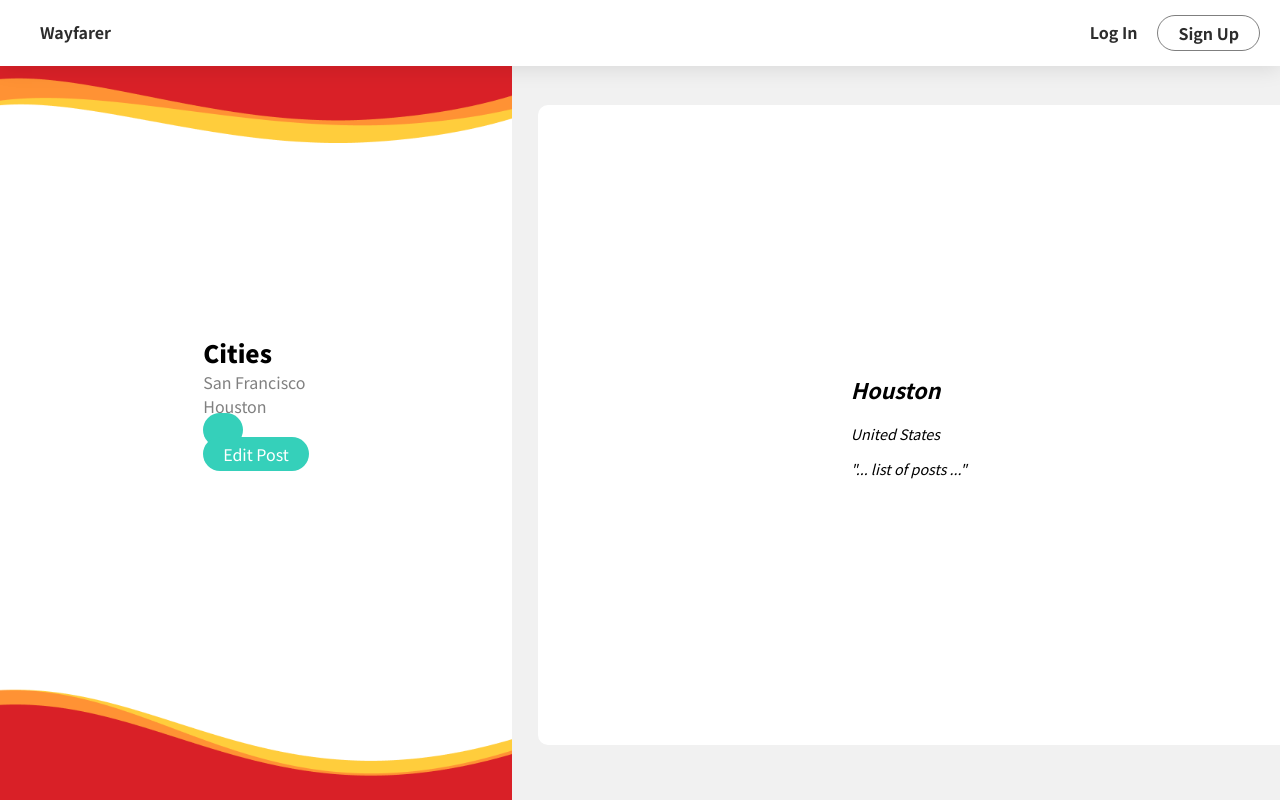
After one commit to isaiahcolson/travel-community, a Django app: page /cities/1/ in a window 1280 px wide. The commit adds this page. Run offline with Django 3.2, Linux system fonts and the light colour scheme; some libraries are stand-ins or nearby versions.

Commit message:
adds city html, url pattern, and views; not fully functional, updating branches before creating City Model and migrating

```diff
--- /dev/null
+++ b/main_app/templates/city.html
@@ -0,0 +1,34 @@
+{% extends 'base.html' %}
+{% block content %}
+
+
+<div class="post-aside">
+    <div class="post-details">
+      <div>
+        <h3>Cities</h3>
+    {% for city in city %}
+        <p>{{city.name}}</p>
+    {% endfor %}
+        <div>
+            <p><a href=""></a></p>
+        </div>
+      <div>
+        <a id="edit-post-button">Edit Post</a>
+      </div>
+    </div>
+  </div>
+
+
+  <div class="post-box">
+    <div class="post-content">
+      <article class="post-article">
+        <h1>{{obj_city.name}}</h1>
+        <p>{{obj_city.country}}</p>
+        <p>"... {{obj_city.posts}} ..."</p>
+      </article>
+    </div>
+  </div>
+
+
+
+{% endblock %}
--- a/main_app/urls.py
+++ b/main_app/urls.py
@@ -8,4 +8,5 @@
   path('login/', views.user_login, name='user_login'),
   path('profile/edit', views.user_edit, name='user_edit'),
   path('posts/<int:post_id>/', views.posts_detail, name='posts_detail'),
+  path('cities/<int:city_id>/', views.cities_detail, name='cities_detail')
 ]
--- a/main_app/views.py
+++ b/main_app/views.py
@@ -26,6 +26,18 @@
   Post(1, 'Good Times in Montreal', 'Montreal', 'Goofy Goof', 2020, 6, 20, 'eclectic neighborhoods; great views from the top of Mount Royal')
 ]
 
+# --- TEMPORARY CITY MODEL --- #
+class City:
+  def __init__(self, city_id, name, country, posts):
+    self.city_id = city_id
+    self.name = name
+    self.country = country
+    self.posts = posts
+
+cities = [
+  City(0, 'San Francisco', 'United States', 'list of posts'),
+  City(1, 'Houston', 'United States', 'list of posts')
+]
 
 def home(request):
   error_message = ''
@@ -89,3 +101,7 @@
   # post = Post.objects.get(id=post_id)
   context = { 'post' : posts[post_id] }
   return render(request, 'post.html', context)
+
+def cities_detail(request, city_id):
+  context = { 'city' : cities, 'obj_city' : cities[city_id] }
+  return render(request, 'city.html', context)
```
Also changed, not shown: main_app/templates/profile.html (+5 -5 lines), README.md.
